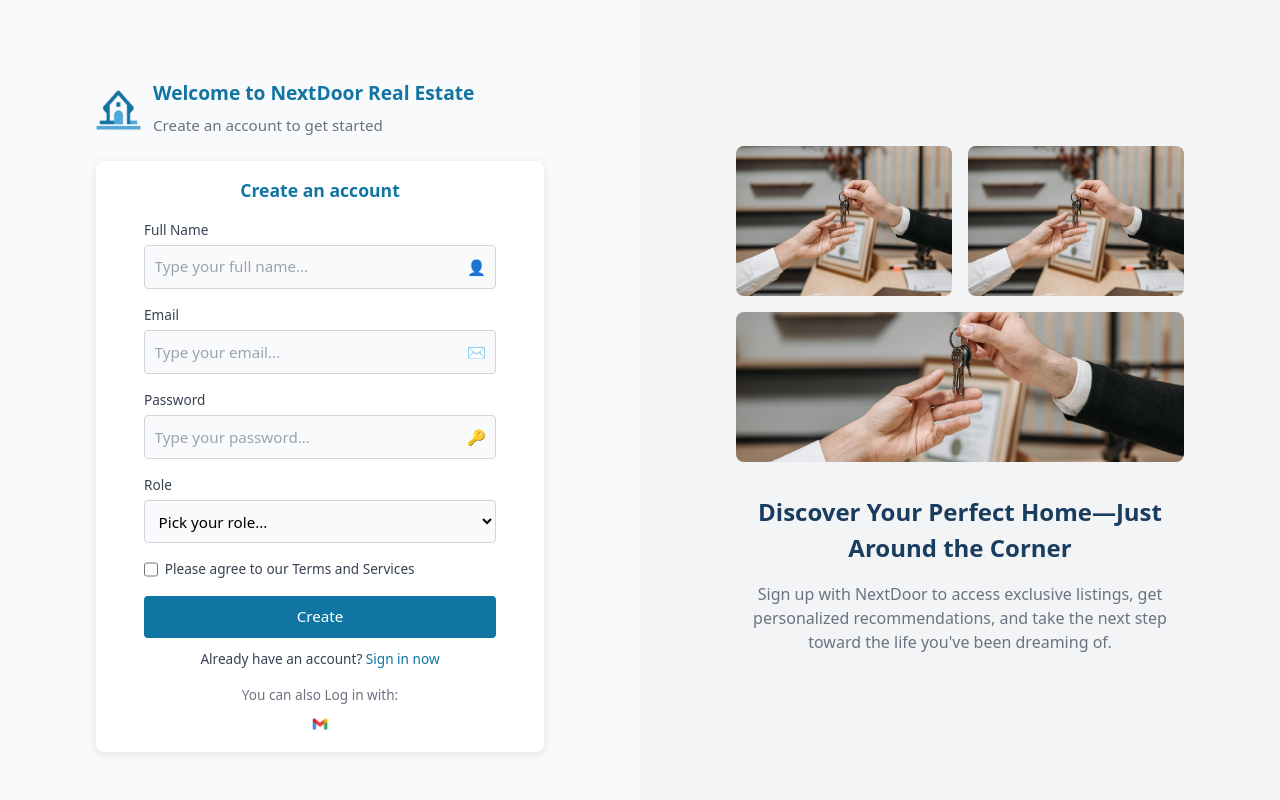
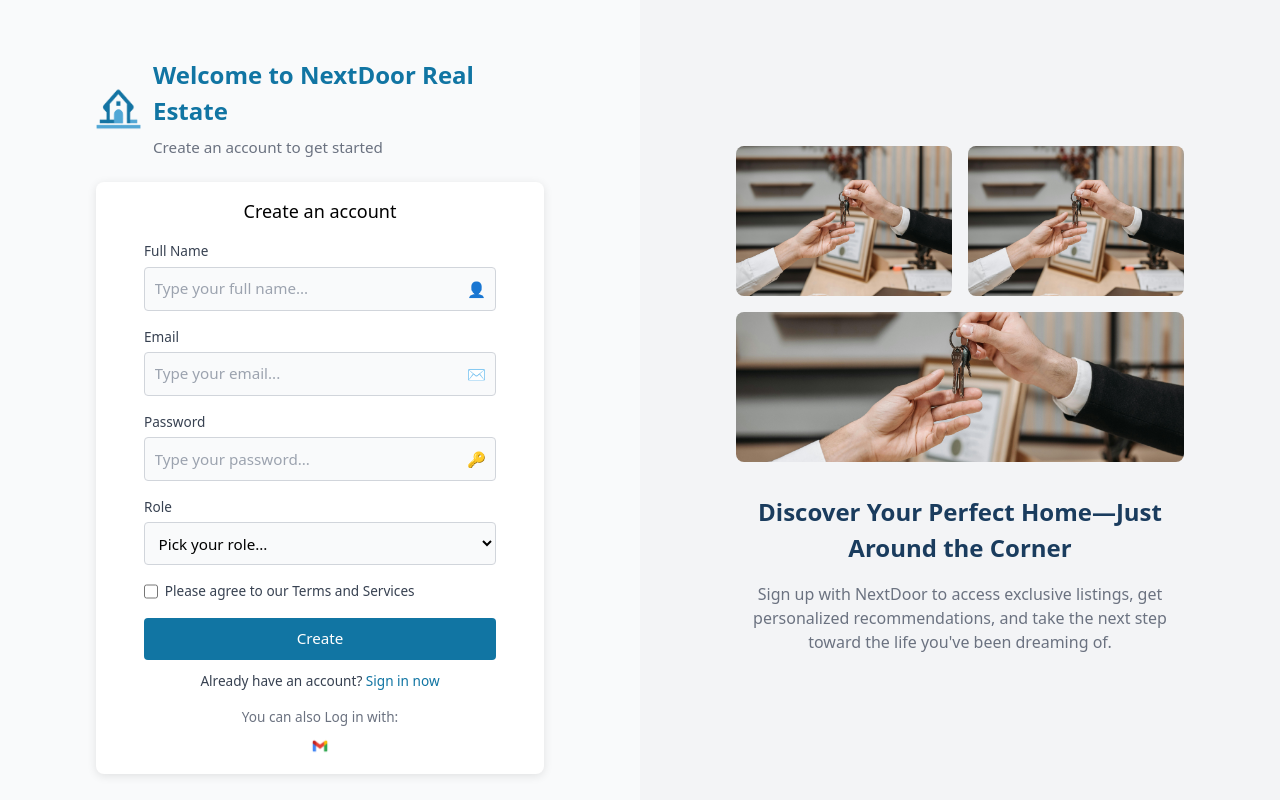
Before and after one commit to sumeaqadraku/Nextdoor, a React (Vite) app in the folder Client/: page /register in a window 1280 px wide. Built offline with nearby package versions, Linux system fonts and the light colour scheme.

Commit message:
Ndryshim fonti

```diff
--- a/Client/src/assets/register.module.css
+++ b/Client/src/assets/register.module.css
@@ -47,8 +47,8 @@
   }
 
   .title {
-    font-size: 1.2rem;
-    font-weight: 600;
+    font-size: 1.5rem;
+    font-weight: bold;
     color: #1175a3; /* Ndrysho ngjyrën e titullit */
     margin: 0;
   }
@@ -68,9 +68,9 @@
   }
 
   .formTitle {
-    font-size: 1.1rem;
-    font-weight: 600;
-    color: #1175a3; /* Ndrysho ngjyrën e titullit të formës */
+    font-size: 1.125rem;
+    font-weight: 500;
+    color: black; /* Ndrysho ngjyrën e titullit të formës */
     margin-bottom: 1rem;
     text-align: center;
   }
```
